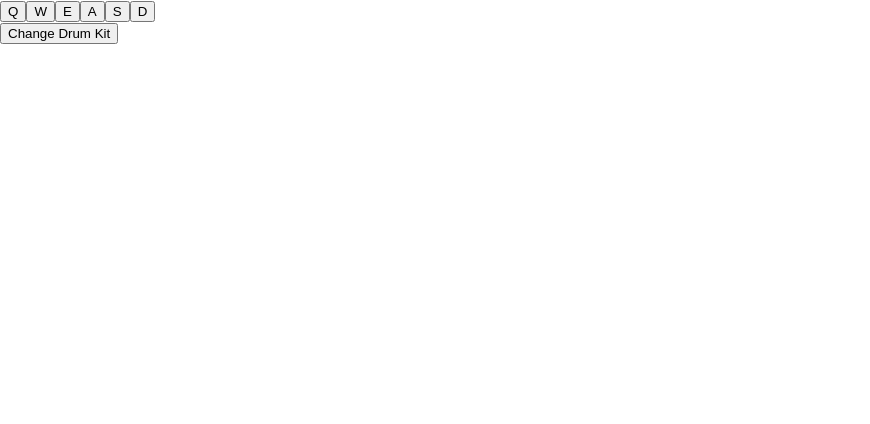
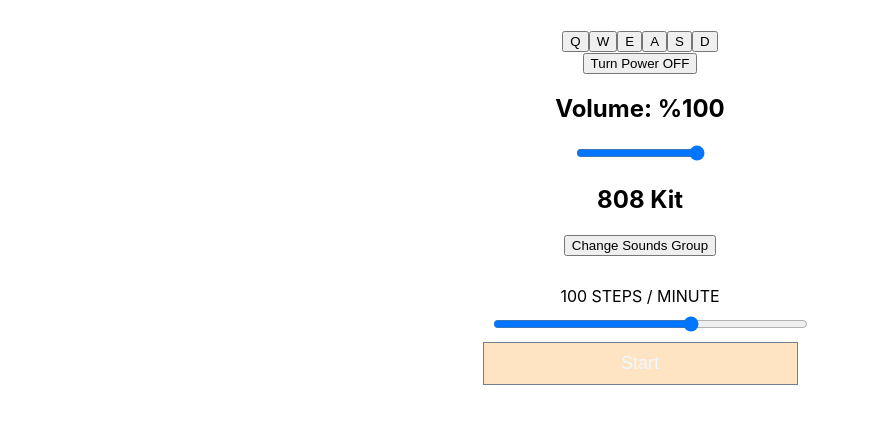
Before and after one commit to HA-ANgit/step-the-beat, a React (Create React App) app: page / in a window 1280 px wide. Shown: the top 424 px of the page, without its empty margins (0-870 px from the left). Built offline with nearby package versions, Linux system fonts and the light colour scheme.

Commit message:
Added working Drum_machine and Metronome. Added "Test-keys"

```diff
--- /dev/null
+++ b/src/Drum_Machine.css
@@ -0,0 +1,7 @@
+.drum_machine {
+    align-content: center;
+    text-align: center;
+    max-width: 375px;
+    margin: 0 auto;
+    padding: 30px;
+}
--- a/src/Drum_Machine.js
+++ b/src/Drum_Machine.js
@@ -1,4 +1,7 @@
 import React from "react";
+import Metronome from "./Metronome";
+import './Drum_Machine.css';
+
 import Kick1 from './808_kit/Kick.wav';
 import Snare1 from './808_kit/Clap.wav';
 import Clap1 from './808_kit/Snare.wav';
@@ -91,74 +94,133 @@ const popKit = [
     }
 ];
 
-const soundsName = {
+const kitName = {
     kit1: "808 Kit",
     kit2: "Pop Kit"
 };
 
-const soundsGroup = {
+const kitGroup = {
     kit1: kit808,
     kit2: popKit
 }
 
-const Triggers = ({ play, sample: { key, url, keyCode } }) => {
+const Triggers = ({ play, deactivateAudio, sample: { id, key, url, keyCode } }) => {
 
-    const handleKeydown = (event) => {
-        if(event.keyCode === keyCode){
-            play(key)
+    const pressKey = (event) => {
+        if(keyCode === event.keyCode){
+            const audio = document.getElementById(key);
+            play(key, id);
+            deactivateAudio(audio)
         }
     }
 
     React.useEffect(() => {
-        document.addEventListener("keydown", handleKeydown)
+        document.addEventListener("keydown", pressKey)
     }, [])
 
     return (
-        <button className="drum-pad" onClick={() => play(key)}>
+        <button value="test" id={keyCode} className="drum-pad" onClick={() => play(key, id)}>
             <audio className="clip" id={key} src={url} />
             {key}
         </button>
-    )
+    );
 }
 
-const Keyboard = ({ play, kits }) => {
-    return kits.map((sample) => <Triggers play={play} sample={sample} />)
-}
+const Keyboard = ({ play, kits, power, deactivateAudio }) => (
+    <div className="keyboard">
+    {power
+      ? kits.map((sample) => <Triggers sample={sample} play={play} deactivateAudio={deactivateAudio} />)
+      : kits.map((sample) => <Triggers sample={{...sample, url: "#" }} play={play} deactivateAudio={deactivateAudio} />)
+    }
+  </div>
+);
 
-const ChangeKitController = ({ changeKit }) => (
-    <div className="kitController">
-        <button onClick={changeKit}>Change Drum Kit</button>
+const DrumController = ({ stop, name, power, volume, handleVolumeChange, changeKit }) => (
+    <div className="controller">
+      <button onClick={stop}>Turn Power {power ? 'OFF' : 'ON'}</button>
+      <h2>Volume: %{Math.round(volume * 100)}</h2>
+      <input
+        max="1"
+        min="0"
+        step='0.01'
+        type="range"
+        value={volume}
+        onChange={handleVolumeChange}
+        />
+      <h2 id="display" >{name}</h2>
+      <button onClick={changeKit}>Change Sounds Group</button>
     </div>
-)
+  );
 
 const Drum_Machine = () => {
-    const [kitType, setKitType] = React.useState("808 Kit"); //Detta är vårt startkit
-    const [kits, setKit] = React.useState(soundsGroup[kitType])
+    const [power, setPower] = React.useState(true);
+    const [volume, setVolume] = React.useState(1);
+    const [soundType, setSoundType] = React.useState("kit1"); //Detta är vårt startkit
+    const [soundName, setSoundName] = React.useState("");
+    const [kits, setKit] = React.useState(kitGroup[soundType])
 
-    const play = (key) => {
+    const deactivateAudio = (audio) => {
+        setTimeout(() => {
+          audio.parentElement.style.backgroundColor = "#ffffff"
+          audio.parentElement.style.color = "#000000"
+        }, 300)
+      }
+
+    const play = (key, sample) => {
+        setSoundName(sample)
         const audio = document.getElementById(key)
         audio.currentTime = 0;
         audio.play()
+        deactivateAudio(audio)
     }
 
+    const stop = () => {
+        setPower(!power)
+     }
+
     const changeKit = () => {
-        if(kitType === "808 Kit"){
-            setKitType("Pop Kit")
+        setSoundName("")
+        if(soundType === "kit1"){
+            setSoundType("kit2")
             console.log("Changing to Pop-Kit")
-            setKit(soundsGroup.kit1)
+            setKit(kitGroup.kit2)
         } else {
-            setKitType("808 Kit")
+            setSoundType("kit1")
             console.log("Changing to 808-Kit")
-            setKit(soundsGroup.kit2)
+            setKit(kitGroup.kit1)
         }
     }
-//Problem dår "kits"-variabeln inte vill vara dynamisk på rad 157, just nu hårdkodar jag in kit808 eller PopKit för att byta ljud
-    return <div id="drum_machine">
-        <Keyboard play={play} kits={kit808} />
-        <ChangeKitController changeKit={changeKit} />
-    </div>
-}
+
+    const handleVolumeChange = event => {
+        setVolume(event.target.value)
+    }
+
+    const setKeyVolume = () => {
+        const audioes = kits.map(sample => document.getElementById(sample.key)); //kits är en dynamisk variabel som tidigare var hårdkodad
+        audioes.forEach(audio => {
+          if(audio) {
+            audio.volume = volume;
+          }
+        })
+      }
+
+    return (
+        <div className="drum_machine" id="drum_machine">
+            {setKeyVolume()}
+            <div className="wrapper">
+                <Keyboard play={play} kits={kits} power={power} deactivateAudio={deactivateAudio}
+/>
+                <DrumController
+                stop={stop}
+                power={power}
+                volume={volume}
+                handleVolumeChange={handleVolumeChange}
+                changeKit={changeKit}
+                name={soundName || kitName[soundType]} />
+            </div>
+            <Metronome/>
+        </div>
+  )
+};
 
 export default Drum_Machine;
-
-//ReactDOM.render(<Drum_Machine />, document.getElementById("app"));
```
